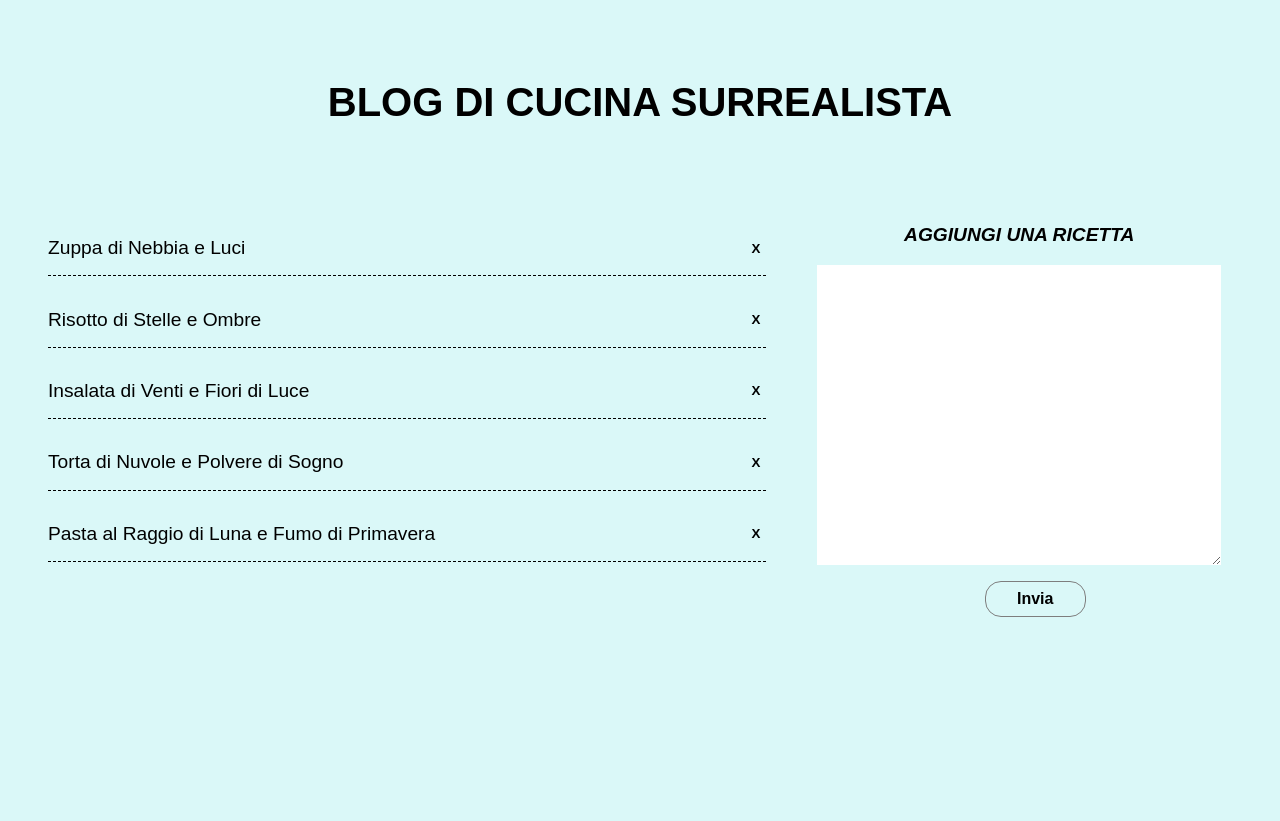
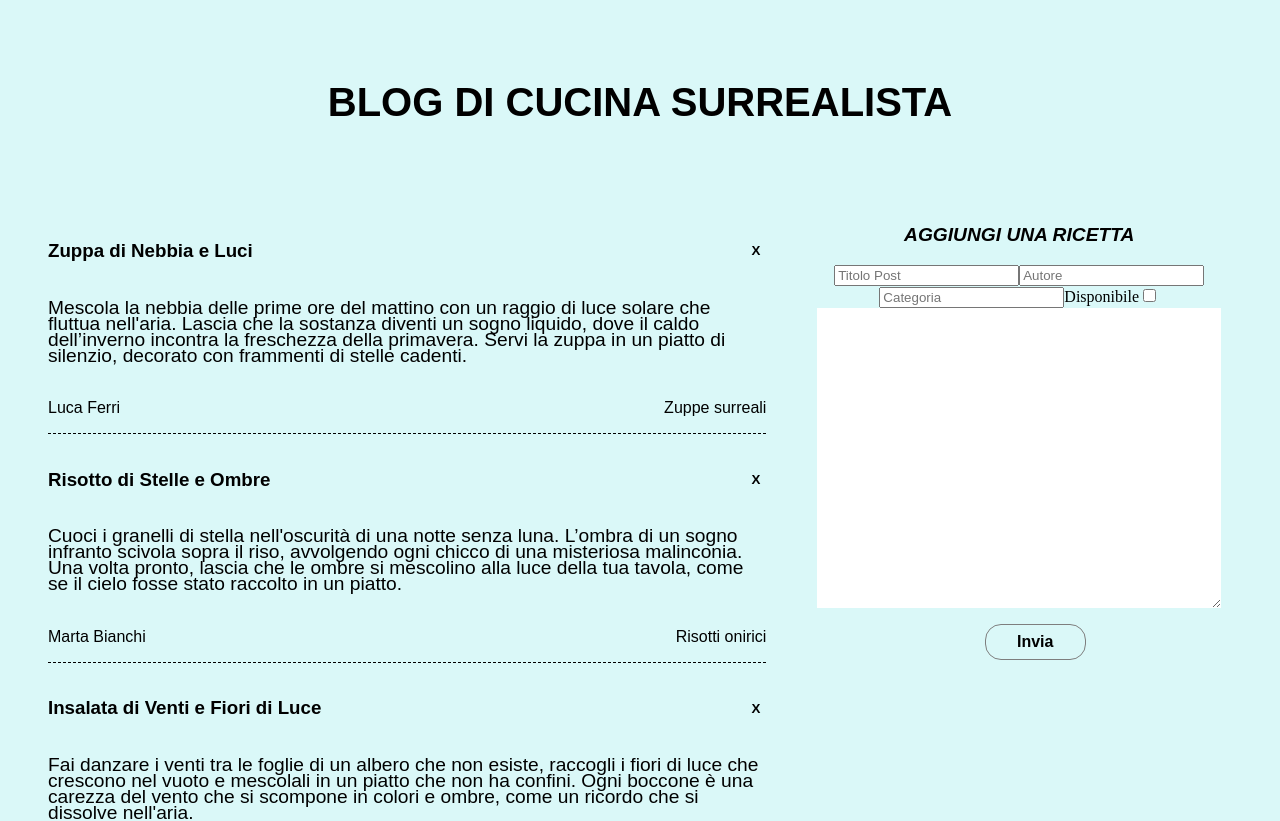
Before and after one commit to valentinobellini/react-form-multifield, a React (Vite) app: page / in a window 1280 px wide. Shown: the top 821 px of the page. Before the commit the page ends 800 px from the top, so only its background shows below. Built offline with nearby package versions, Linux system fonts and the light colour scheme.

Commit message:
create logic to handle full form submission

```diff
--- a/src/components/BlogPosts.jsx
+++ b/src/components/BlogPosts.jsx
@@ -3,26 +3,48 @@ import { useState } from "react";
 const blogPosts = [
     {
         id: 1,
-        title: "Zuppa di Nebbia e Luci"
+        title: "Zuppa di Nebbia e Luci",
+        author: "Luca Ferri",
+        content: "Mescola la nebbia delle prime ore del mattino con un raggio di luce solare che fluttua nell'aria. Lascia che la sostanza diventi un sogno liquido, dove il caldo dell’inverno incontra la freschezza della primavera. Servi la zuppa in un piatto di silenzio, decorato con frammenti di stelle cadenti.",
+        category: "Zuppe surreali"
     },
     {
         id: 2,
-        title: "Risotto di Stelle e Ombre"
+        title: "Risotto di Stelle e Ombre",
+        author: "Marta Bianchi",
+        content: "Cuoci i granelli di stella nell'oscurità di una notte senza luna. L’ombra di un sogno infranto scivola sopra il riso, avvolgendo ogni chicco di una misteriosa malinconia. Una volta pronto, lascia che le ombre si mescolino alla luce della tua tavola, come se il cielo fosse stato raccolto in un piatto.",
+        category: "Risotti onirici"
     },
     {
         id: 3,
-        title: "Insalata di Venti e Fiori di Luce"
+        title: "Insalata di Venti e Fiori di Luce",
+        author: "Giovanni Rossi",
+        content: "Fai danzare i venti tra le foglie di un albero che non esiste, raccogli i fiori di luce che crescono nel vuoto e mescolali in un piatto che non ha confini. Ogni boccone è una carezza del vento che si scompone in colori e ombre, come un ricordo che si dissolve nell'aria.",
+        category: "Contorni immaginari"
     },
     {
         id: 4,
-        title: "Torta di Nuvole e Polvere di Sogno"
+        title: "Torta di Nuvole e Polvere di Sogno",
+        author: "Alessandra Verdi",
+        content: "Fondi insieme le nuvole più leggere, che si dissolvono alla prima carezza, con la polvere di sogni lontani. Lascia che la torta lieviti come una nuvola di passaggio, pronta a svanire non appena tocca il piatto. Una volta cotta, cospargila di sogni in polvere, per un effetto che evoca l’immensità di un universo senza tempo.",
+        category: "Dolci surreali"
     },
     {
         id: 5,
-        title: "Pasta al Raggio di Luna e Fumo di Primavera"
+        title: "Pasta al Raggio di Luna e Fumo di Primavera",
+        author: "Federico Lupo",
+        content: "Lascia che la pasta scivoli tra i raggi di luna che si spezzano come cristalli nel cielo. Ogni filo è avvolto nel fumo di una primavera che non è mai arrivata. Il piatto si trasforma mentre lo guardi, sfumando tra il caldo del giorno e il fresco della notte, in un eterno istante di perfezione.",
+        category: "Primi onirici"
     }
 ];
 
+const initialFormData = {
+    name: "",
+    image: "",
+    description: "",
+    price: 0,
+    available: false,
+}
 
 
 export default function BlogPost() {
@@ -30,7 +52,7 @@ export default function BlogPost() {
     // stato della lista posts
     const [posts, setPosts] = useState(blogPosts)
     // stato dell'input inserimento post
-    const [newPost, setNewPost] = useState('');
+    const [newPost, setNewPost] = useState(initialFormData);
 
     // funzione per l'aggiunta di un nuovo post da input
     const addPost = e => {
@@ -40,7 +62,7 @@ export default function BlogPost() {
         // crea nuovo oggetto post
         const newPostObject = {
             id: posts.length === 0 ? 1 : posts[posts.length - 1].id + 1,
-            title: newPost
+            ...newPost
         };
 
 
@@ -48,7 +70,17 @@ export default function BlogPost() {
         const updatedPosts = [...posts, newPostObject];
         setPosts(updatedPosts);
         // azzeriamo il valore di newPost in input
-        setNewPost('');
+        setNewPost(initialFormData);
+    }
+
+
+    // funzione per la modifica dei dati nel form
+    const handleFormData = (e) => {
+        const { name, value } = e.target;
+        setNewPost(prevState => ({
+            ...prevState,
+            [name]: value
+        }));
     }
 
 
@@ -80,12 +112,23 @@ export default function BlogPost() {
                 {posts.length === 0 ? <p className="empty-message">La lista di ricette è vuota</p> :
                     // lista post
                     <ul className="posts-list">
-                        {posts.map((post, i) => (
+                        {posts.map((post) => (
+
                             <li className="post" key={post.id}>
-                                <p>{post.title}</p>
-                                <button className="remove" onClick={() => removePost(post.id)}>
-                                    X
-                                </button>
+                                <div className="post-upper-wrapper">
+                                    <h3>{post.title}</h3>
+                                    <button className="remove" onClick={() => removePost(post.id)}>
+                                        X
+                                    </button>
+                                </div>
+                                <p className="content">{post.content}</p>
+                                <div className="post-lower-wrapper">
+                                    <span>{post.author}</span>
+                                    <span className="category">{post.category}</span>
+
+                                </div>
+
+
                             </li>
                         ))}
                     </ul>
@@ -96,8 +139,51 @@ export default function BlogPost() {
                 <div className="right-wrapper">
                     <p className="textarea-caption" >AGGIUNGI UNA RICETTA</p>
                     <form onSubmit={addPost}>
-                        <textarea type="text" value={newPost} onKeyDown={handleKeyDown}
-                            onChange={event => { setNewPost(event.target.value) }}
+                        <div className="upper-inputs">
+                            <input
+                                type="text"
+                                name="title"
+                                value={newPost.title}
+                                onChange={handleFormData}
+                                placeholder="Titolo Post"
+                            />
+
+                            <input
+                                type="text"
+                                name="author"
+                                value={newPost.author}
+                                onChange={handleFormData}
+                                placeholder="Autore"
+                            />
+
+                        </div>
+                        <div className="lower-inputs">
+                            <input
+                                type="text"
+                                name="category"
+                                value={newPost.category}
+                                onChange={handleFormData}
+                                placeholder="Categoria"
+                            />
+
+                            <label htmlFor="available">Disponibile</label>
+                            <input
+                                type="checkbox"
+                                name="available"
+                                checked={newPost.available}
+                                onChange={handleFormData}
+                                id="available"
+                            />
+
+
+                        </div>
+
+                        <textarea
+                            type="text"
+                            name="content"
+                            value={newPost.content}
+                            onChange={handleFormData}
+                            onKeyDown={handleKeyDown}
                         />
                         <button>Invia</button>
                     </form >
--- a/src/index.css
+++ b/src/index.css
@@ -46,12 +46,78 @@ body {
 }
 
 
+
+
+
 .right-wrapper {
   width: 40%;
   display: flex;
   flex-direction: column;
   /* border: 2px dashed rgb(118, 255, 105); */
 }
+
+
+
+
+
+
+/* post style */
+.post {
+  display: flex;
+  flex-direction: column;
+  justify-content: space-between;
+  margin-bottom: 1rem;
+  list-style: none;
+  border-bottom: 1px dashed black;
+}
+
+
+.post-upper-wrapper {
+  display: flex;
+  justify-content: space-between;
+  align-items: center;
+  width: 100%;
+  font-family: "Montserrat", sans-serif;
+}
+
+/* lower wrapper */
+.post-lower-wrapper {
+  display: flex;
+  justify-content: space-between;
+  align-items: center;
+  margin-top: 1rem;
+  margin-bottom: 1rem;
+  font-family: "Montserrat", sans-serif;
+}
+
+
+/* post content style */
+.post p {
+  font-Family: "Montserrat", sans-serif;
+  font-weight: 300;
+  font-size: 1.2rem;
+  line-height: 1rem;
+  text-align: start;
+}
+
+/* remove button */
+.remove {
+  cursor: pointer;
+  background-color: transparent;
+  border: none;
+  font-weight: 700;
+}
+
+
+
+
+.empty-message {
+  font-Family: "Montserrat", sans-serif;
+  font-size: 1.5rem;
+  font-weight: 700;
+  margin-top: 5rem;
+}
+
 
 
 /* form style */
@@ -102,45 +168,3 @@ form button:hover {
   background-color: rgb(58, 58, 58);
   color: white;
 }
-
-
-
-
-
-
-
-/* post style */
-.post {
-  display: flex;
-  justify-content: space-between;
-  margin-bottom: 1rem;
-  list-style: none;
-  border-bottom: 1px dashed black;
-}
-
-
-/* post content style */
-.post p {
-  font-Family: "Montserrat", sans-serif;
-  font-weight: 300;
-  font-size: 1.2rem;
-  line-height: 1rem;
-}
-
-/* remove button */
-.remove {
-  cursor: pointer;
-  background-color: transparent;
-  border: none;
-  font-weight: 700;
-}
-
-
-
-
-.empty-message {
-  font-Family: "Montserrat", sans-serif;
-  font-size: 1.5rem;
-  font-weight: 700;
-  margin-top: 5rem;
-}
```
